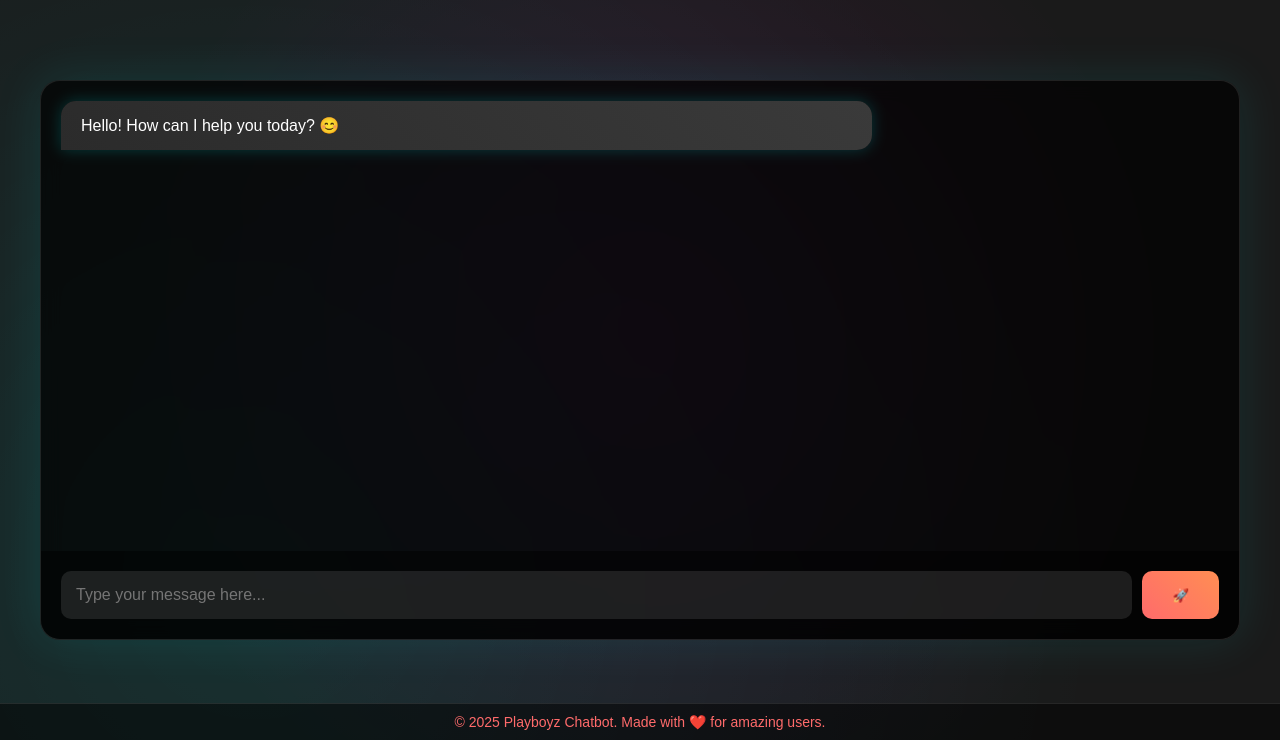
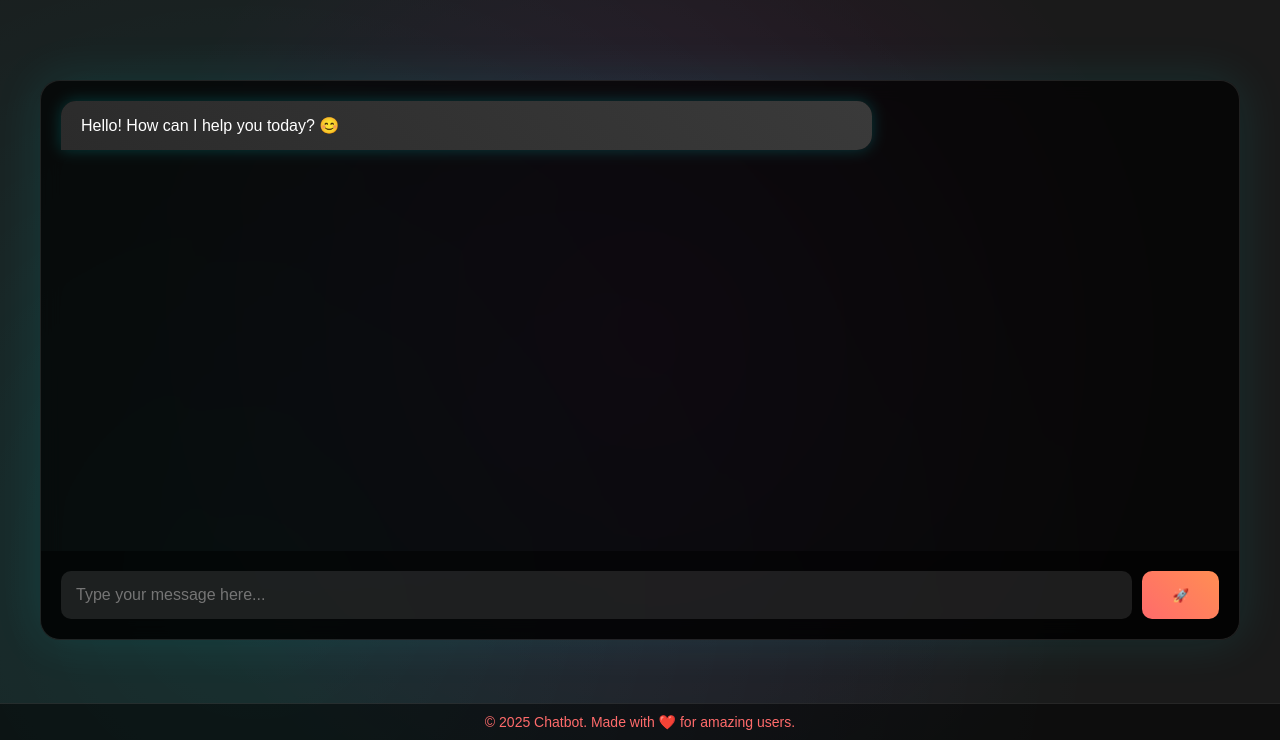
Before and after one commit to Bharath-Intrest/google_chatbot, a plain HTML site: page chatbot.html in a window 1280 px wide. Shown: the part 60-800 px from the top of the page. Drawn offline with Linux system fonts and the light colour scheme.

Commit message:
footer update in html

```diff
--- a/chatbot.html
+++ b/chatbot.html
@@ -194,7 +194,7 @@
         </div>
     </div>
     <footer>
-        © 2025 Playboyz Chatbot. Made with ❤️ for amazing users.
+        © 2025 Chatbot. Made with ❤️ for amazing users.
     </footer>
 
     <script>
```
